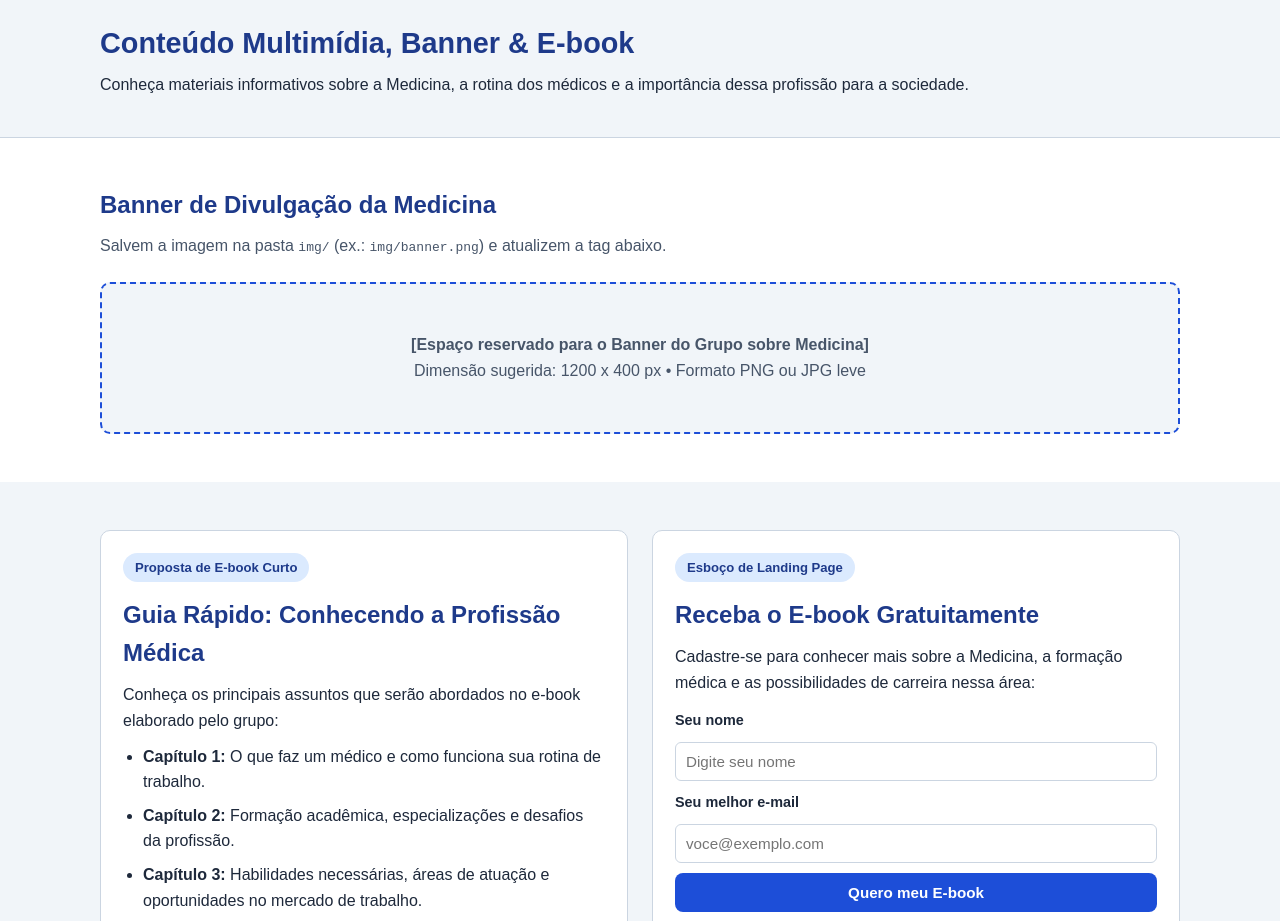
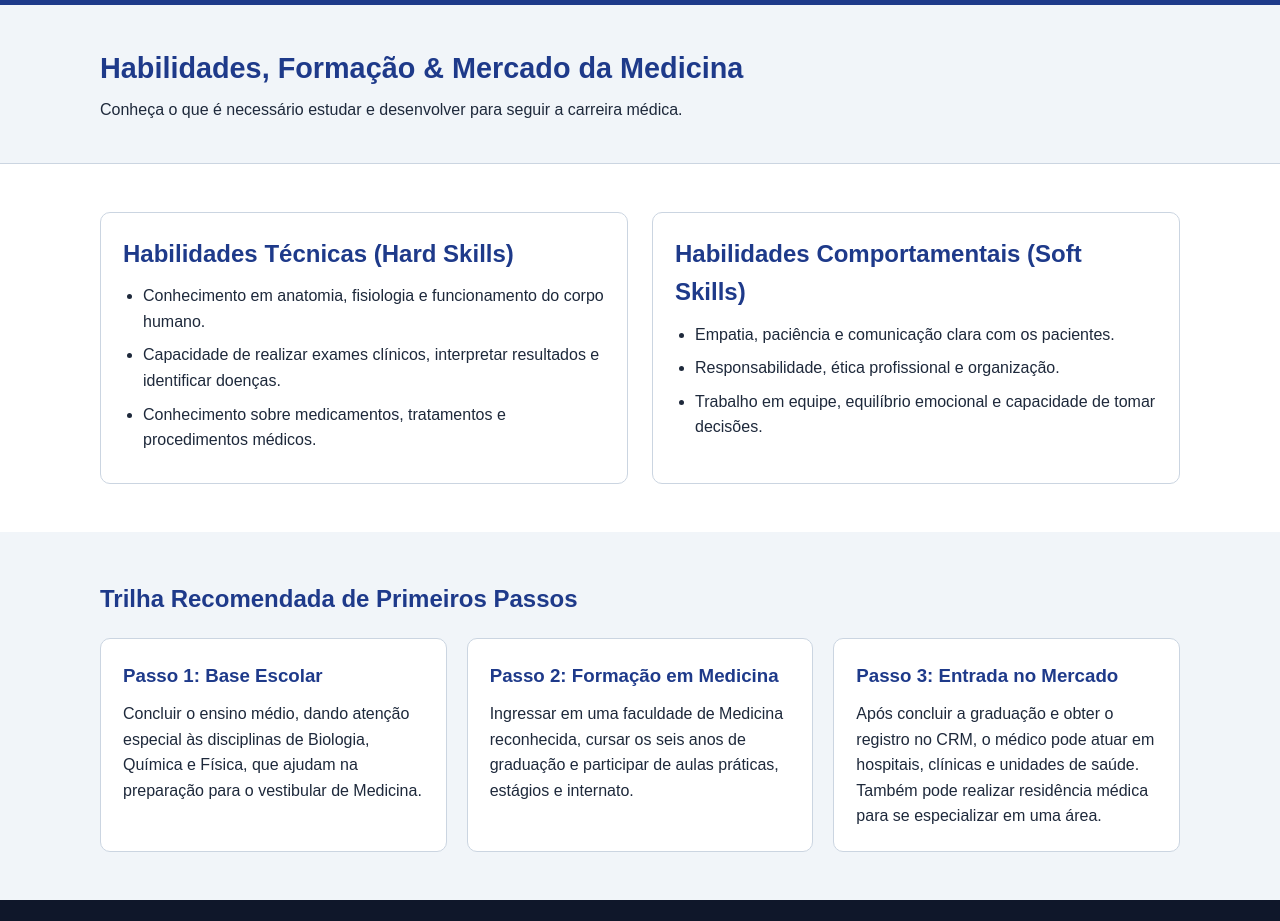
Before and after one commit to Igor-Gabriel-22/site, a plain HTML site: page pages/habilidades.html in a window 1280 px wide. Shown: the part 87-1008 px from the top of the page. Drawn offline with Linux system fonts and the light colour scheme.

Commit message:
habilidades ajeitada

```diff
--- a/pages/habilidades.html
+++ b/pages/habilidades.html
@@ -1,10 +1,11 @@
+HTML
 <!DOCTYPE html>
 <html lang="pt-BR">
 <head>
   <meta charset="UTF-8">
   <meta name="viewport" content="width=device-width, initial-scale=1.0">
-  <title>Materiais, Banner e E-book sobre Medicina | Viva Sua Profissão</title>
-  <meta name="description" content="Conheça materiais informativos, banner de divulgação e proposta de e-book sobre a profissão de médico.">
+  <title>Habilidades e Mercado da Medicina | Viva Sua Profissão</title>
+  <meta name="description" content="Conheça as habilidades técnicas, comportamentais, formação acadêmica e oportunidades no mercado de trabalho para médicos.">
   <link rel="stylesheet" href="../css/style.css">
 </head>
 <body>
@@ -15,8 +16,8 @@
       <nav aria-label="Menu principal">
         <ul class="menu">
           <li><a href="../index.html">Início</a></li>
-          <li><a href="habilidades.html">Habilidades &amp; Mercado</a></li>
-          <li><a href="materiais.html" class="ativo">Materiais &amp; E-book</a></li>
+          <li><a href="habilidades.html" class="ativo">Habilidades &amp; Mercado</a></li>
+          <li><a href="materiais.html">Materiais &amp; E-book</a></li>
           <li><a href="sobre.html">Sobre o Projeto</a></li>
         </ul>
       </nav>
@@ -26,55 +27,51 @@
   <main>
     <section class="cabecalho-pagina">
       <div class="container">
-        <h1>Conteúdo Multimídia, Banner &amp; E-book</h1>
-        <p>Conheça materiais informativos sobre a Medicina, a rotina dos médicos e a importância dessa profissão para a sociedade.</p>
+        <h1>Habilidades, Formação &amp; Mercado da Medicina</h1>
+        <p>Conheça o que é necessário estudar e desenvolver para seguir a carreira médica.</p>
       </div>
     </section>
 
-    <!-- ÁREA DO BANNER CRIADO PELO GRUPO -->
     <section class="secao">
       <div class="container">
-        <h2>Banner de Divulgação da Medicina</h2>
-        <p class="subtitulo">Salvem a imagem na pasta <code>img/</code> (ex.: <code>img/banner.png</code>) e atualizem a tag abaixo.</p>
+        <div class="grid-duas-colunas">
+          <div class="card">
+            <h2>Habilidades Técnicas (Hard Skills)</h2>
+            <ul class="lista-simples">
+              <li>Conhecimento em anatomia, fisiologia e funcionamento do corpo humano.</li>
+              <li>Capacidade de realizar exames clínicos, interpretar resultados e identificar doenças.</li>
+              <li>Conhecimento sobre medicamentos, tratamentos e procedimentos médicos.</li>
+            </ul>
+          </div>
 
-        <div class="caixa-banner">
-          <!-- Quando tiverem a imagem, troquem o bloco abaixo por:
-               <img src="../img/banner.png" alt="Banner de divulgação da profissão médica"> -->
-          <p><strong>[Espaço reservado para o Banner do Grupo sobre Medicina]</strong></p>
-          <p>Dimensão sugerida: 1200 x 400 px • Formato PNG ou JPG leve</p>
+          <div class="card">
+            <h2>Habilidades Comportamentais (Soft Skills)</h2>
+            <ul class="lista-simples">
+              <li>Empatia, paciência e comunicação clara com os pacientes.</li>
+              <li>Responsabilidade, ética profissional e organização.</li>
+              <li>Trabalho em equipe, equilíbrio emocional e capacidade de tomar decisões.</li>
+            </ul>
+          </div>
         </div>
       </div>
     </section>
 
-    <!-- ESBOÇO DE LANDING PAGE + PROPOSTA DE E-BOOK -->
     <section class="secao secao-cinza">
       <div class="container">
-        <div class="grid-duas-colunas">
-          <div class="card">
-            <span class="etiqueta">Proposta de E-book Curto</span>
-            <h2>Guia Rápido: Conhecendo a Profissão Médica</h2>
-            <p>Conheça os principais assuntos que serão abordados no e-book elaborado pelo grupo:</p>
-            <ul class="lista-simples">
-              <li><strong>Capítulo 1:</strong> O que faz um médico e como funciona sua rotina de trabalho.</li>
-              <li><strong>Capítulo 2:</strong> Formação acadêmica, especializações e desafios da profissão.</li>
-              <li><strong>Capítulo 3:</strong> Habilidades necessárias, áreas de atuação e oportunidades no mercado de trabalho.</li>
-            </ul>
-          </div>
-
-          <div class="card">
-            <span class="etiqueta">Esboço de Landing Page</span>
-            <h2>Receba o E-book Gratuitamente</h2>
-            <p>Cadastre-se para conhecer mais sobre a Medicina, a formação médica e as possibilidades de carreira nessa área:</p>
-            <form class="form-simulado" onsubmit="alert('Exemplo visual de Landing Page! Em um site estático no GitHub Pages não há banco de dados ativo.'); return false;">
-              <label for="nome">Seu nome</label>
-              <input type="text" id="nome" name="nome" placeholder="Digite seu nome" required>
-
-              <label for="email">Seu melhor e-mail</label>
-              <input type="email" id="email" name="email" placeholder="voce@exemplo.com" required>
-
-              <button type="submit" class="btn btn-primario">Quero meu E-book</button>
-            </form>
-          </div>
+        <h2>Trilha Recomendada de Primeiros Passos</h2>
+        <div class="grid-cards">
+          <article class="card">
+            <h3>Passo 1: Base Escolar</h3>
+            <p>Concluir o ensino médio, dando atenção especial às disciplinas de Biologia, Química e Física, que ajudam na preparação para o vestibular de Medicina.</p>
+          </article>
+          <article class="card">
+            <h3>Passo 2: Formação em Medicina</h3>
+            <p>Ingressar em uma faculdade de Medicina reconhecida, cursar os seis anos de graduação e participar de aulas práticas, estágios e internato.</p>
+          </article>
+          <article class="card">
+            <h3>Passo 3: Entrada no Mercado</h3>
+            <p>Após concluir a graduação e obter o registro no CRM, o médico pode atuar em hospitais, clínicas e unidades de saúde. Também pode realizar residência médica para se especializar em uma área.</p>
+          </article>
         </div>
       </div>
     </section>
```
